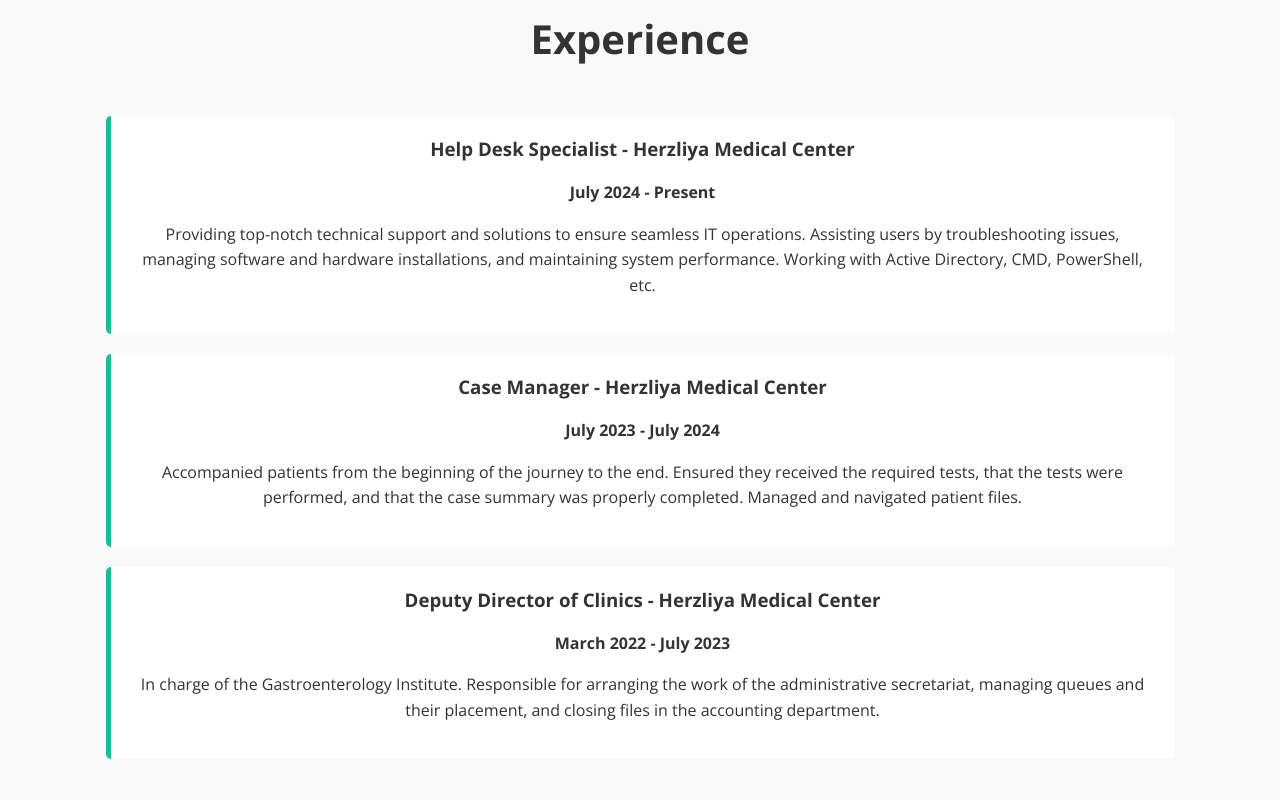
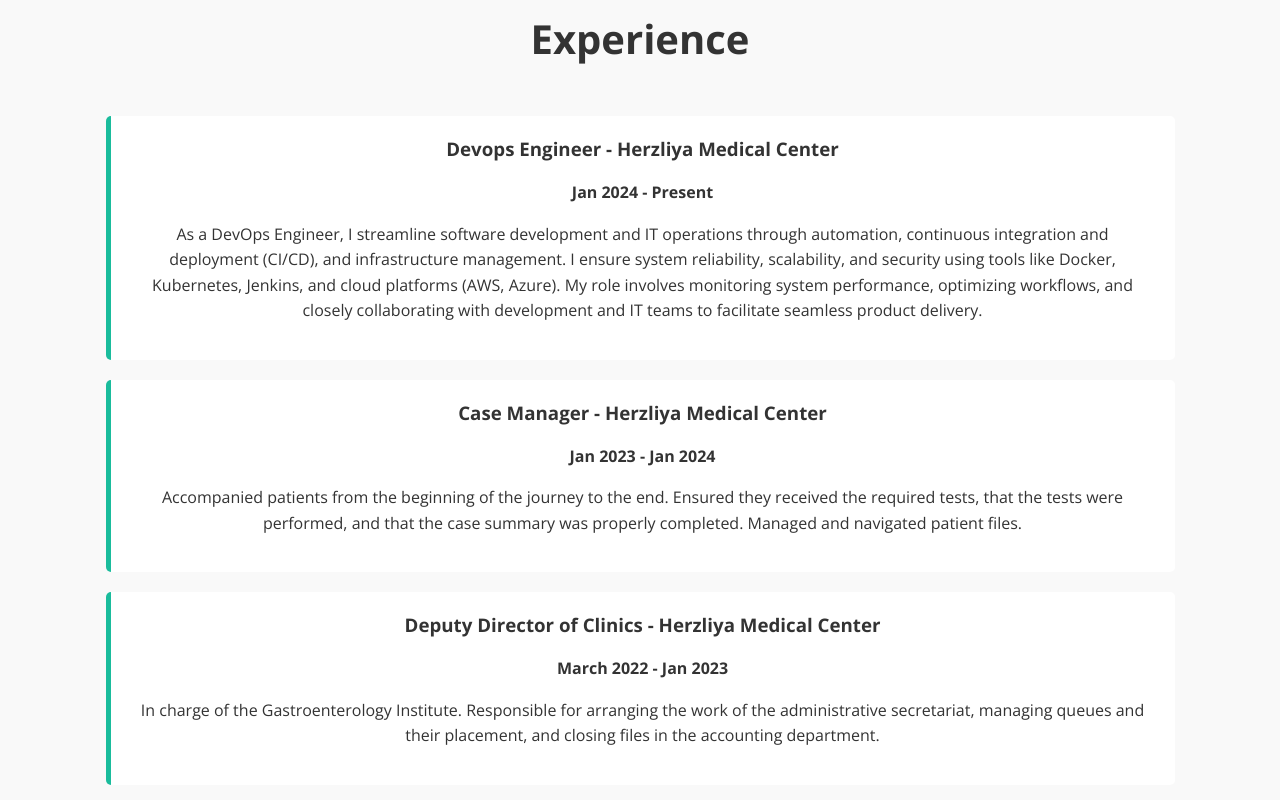
Before and after one commit to Seanpesis/my-portfolio, a React (Create React App) app: page / in a window 1280 px wide. Shown: the part 1540-2340 px from the top of the page. Built offline with nearby package versions, Linux system fonts and the light colour scheme.

Commit message:
עדכון הקוד המלא עם השינויים האחרונים

```diff
--- a/src/components/Experience.js
+++ b/src/components/Experience.js
@@ -7,22 +7,22 @@
       <h2>Experience</h2>
       <div className="experience-container">
         <div className="experience-item">
-          <h3>Help Desk Specialist - Herzliya Medical Center</h3>
-          <p><strong>July 2024 - Present</strong></p>
+          <h3>Devops Engineer - Herzliya Medical Center</h3>
+          <p><strong>Jan 2024 - Present</strong></p>
           <p>
-            Providing top-notch technical support and solutions to ensure seamless IT operations. Assisting users by troubleshooting issues, managing software and hardware installations, and maintaining system performance. Working with Active Directory, CMD, PowerShell, etc.
+          As a DevOps Engineer, I streamline software development and IT operations through automation, continuous integration and deployment (CI/CD), and infrastructure management. I ensure system reliability, scalability, and security using tools like Docker, Kubernetes, Jenkins, and cloud platforms (AWS, Azure). My role involves monitoring system performance, optimizing workflows, and closely collaborating with development and IT teams to facilitate seamless product delivery.
           </p>
         </div>
         <div className="experience-item">
           <h3>Case Manager - Herzliya Medical Center</h3>
-          <p><strong>July 2023 - July 2024</strong></p>
+          <p><strong>Jan 2023 - Jan 2024</strong></p>
           <p>
             Accompanied patients from the beginning of the journey to the end. Ensured they received the required tests, that the tests were performed, and that the case summary was properly completed. Managed and navigated patient files.
           </p>
         </div>
         <div className="experience-item">
           <h3>Deputy Director of Clinics - Herzliya Medical Center</h3>
-          <p><strong>March 2022 - July 2023</strong></p>
+          <p><strong>March 2022 - Jan 2023</strong></p>
           <p>
             In charge of the Gastroenterology Institute. Responsible for arranging the work of the administrative secretariat, managing queues and their placement, and closing files in the accounting department.
           </p>
--- a/src/components/Hero.js
+++ b/src/components/Hero.js
@@ -11,7 +11,7 @@
         <p>
           🔭 I’m currently working on side projects and learning various technologies.<br />
           🎓 Studying Computer Science (BSc, 2nd year).<br />
-          👀 Looking to collaborate on Kotlin, Java, and Python projects.<br />
+          👀 Looking to collaborate on CI/CD pipeline, Jenkins, Kubernetes, and Python projects.<br />
           🤔 Seeking guidance in open-source contributions and problem-solving challenges.<br />
           💬 Feel free to ask me about software development, debugging, or game design.
         </p>
--- a/src/components/Skills.js
+++ b/src/components/Skills.js
@@ -11,39 +11,61 @@
             <h3>Languages</h3>
             <ul>
               <li>Kotlin</li>
+              <li>Xcode</li>
               <li>Java</li>
               <li>Swift</li>
               <li>Python</li>
-              <li>HTML</li>
-              <li>CSS</li>
-              <li>JavaScript</li>
               <li>C</li>
               <li>C++</li>
+              <li>C#</li>
             </ul>
           </div>
           <div className="skill-category">
-            <h3>Frameworks</h3>
+            <h3>Web development</h3>
             <ul>
+              <li>HTML</li>
+              <li>CSS</li>
               <li>React</li>
-              <li>Node.js</li>
-              <li>Flask</li>
-              <li>SwiftUI</li>
             </ul>
           </div>
           <div className="skill-category">
-            <h3>Tools</h3>
+            <h3>Version Control</h3>
             <ul>
               <li>Git</li>
+              <li>GitLab</li>
+              <li>GitHub</li>
               <li>Visual Studio</li>
               <li>Firebase</li>
-              <li>Xcode</li>
             </ul>
           </div>
           <div className="skill-category">
             <h3>Databases</h3>
             <ul>
               <li>MongoDB</li>
-              <li>MySQL</li>
+              <li>SQL</li>
+            </ul>
+          </div>
+          <div className="skill-category">
+            <h3>Scripting</h3>
+            <ul>
+              <li>Bash</li>
+              <li>PowerShell</li>
+            </ul>
+          </div>
+          <div className="skill-category">
+            <h3>DevOps & CI/CD</h3>
+            <ul>
+              <li>CI/CD Pipeline </li>
+              <li>Kubernetes</li>
+              <li>Docker</li>
+              <li>Jenkins</li>
+            </ul>
+          </div>
+          <div className="skill-category">
+            <h3>Cloud Platforms</h3>
+            <ul>
+              <li>Azure</li>
+              <li>AWS</li>
             </ul>
           </div>
         </div>
```
